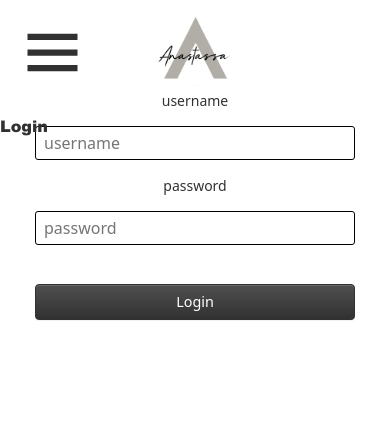
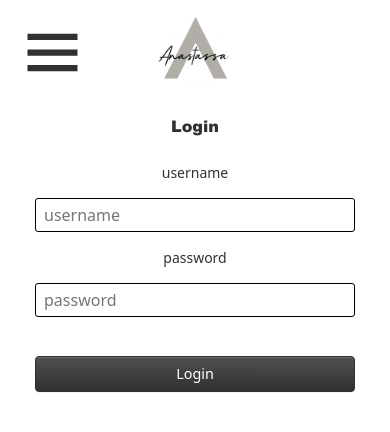
Before and after one commit to gonzaf24/desire-catalog, a React (Create React App) app: page /login in a window 390 px wide. Shown: the top 432 px of the page. Built offline with nearby package versions, Linux system fonts and the light colour scheme; no server answers.

Commit message:
login label

```diff
--- a/src/pages/login.page.js
+++ b/src/pages/login.page.js
@@ -4,7 +4,7 @@ import Login from '../components/login.component'
 export default function LoginPage() {
    return (
       <section className="login-container-all">
-         <span className="h1-title-span pb-4 pt-4">Login</span>
+         <span className="h1-title-login pb-4 pt-4">Login</span>
          <Login />
       </section>
    )
--- a/src/styles/App.css
+++ b/src/styles/App.css
@@ -55,6 +55,13 @@ body::-webkit-scrollbar {
   z-index: 0;
 }
 
+.h1-title-login {
+  font-family: "arial-black";
+  font-size: 20px;
+  margin-bottom: 0px;
+  z-index: 0;
+}
+
 .slick-slider {
   width: 100%;
 }
@@ -102,4 +109,10 @@ body::-webkit-scrollbar {
     margin-bottom: 0px;
     position: absolute;
   }
+
+  .h1-title-login {
+    font-family: "arial-black";
+    font-size: 16px;
+    margin-bottom: 0px;
+  }
 }
```
